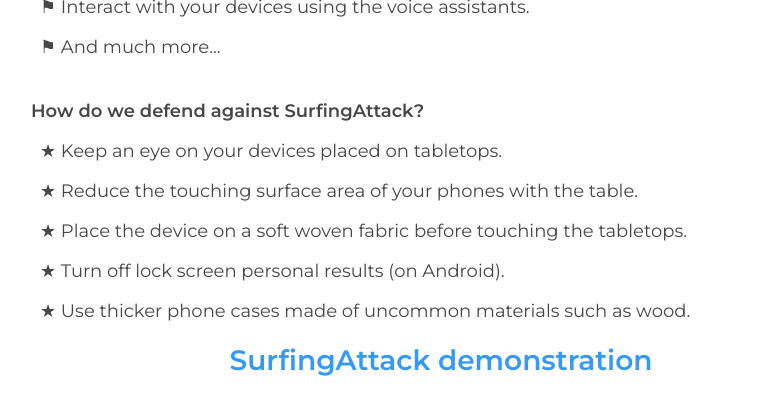
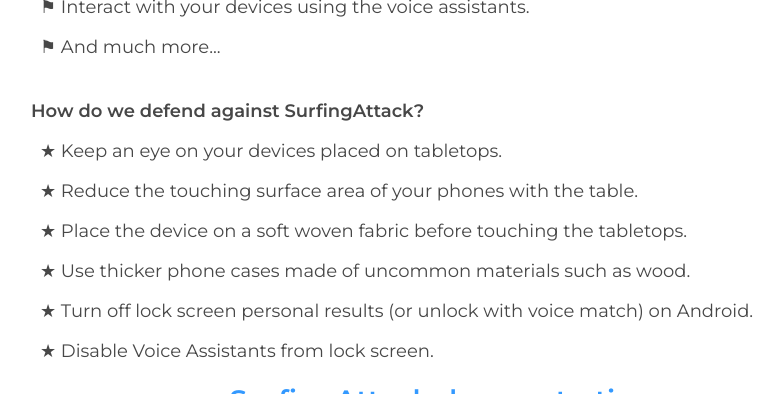
Before and after one commit to surfingattack/surfingattack.github.io, a Jekyll site: the page built from index.md, in a window 1280 px wide and 900 px high, scrolled down 2190 px, cut to the strip 0-394 px from the top of the window. Shown: the whole strip, without its empty margins (199-982 px from the left). Built offline with Jekyll 4.4.1, drawn with Linux system fonts in a browser that asks for light colours.

Commit message:
Thu Feb  6 17:13:47 EST 2020

```diff
--- a/_layouts/default.html
+++ b/_layouts/default.html
@@ -247,8 +247,9 @@
 								<li class="answer">  &#9733 Keep an eye on your devices placed on tabletops. </li>
 								<li class="answer">  &#9733 Reduce the touching surface area of your phones with the table. </li>
 								<li class="answer">  &#9733 Place the device on a soft woven fabric before touching the tabletops. </li>
-								<li class="answer">  &#9733 Turn off lock screen personal results (on Android). </li>
-									<li class="answer"> &#9733 Use thicker phone cases made of uncommon materials such as wood. </li>
+								<li class="answer"> &#9733 Use thicker phone cases made of uncommon materials such as wood. </li>
+								<li class="answer">  &#9733 Turn off lock screen personal results (or unlock with voice match) on Android. </li>
+								<li class="answer">  &#9733 Disable Voice Assistants from lock screen. </li>
 						</li>
 						<p></p>
 
```
